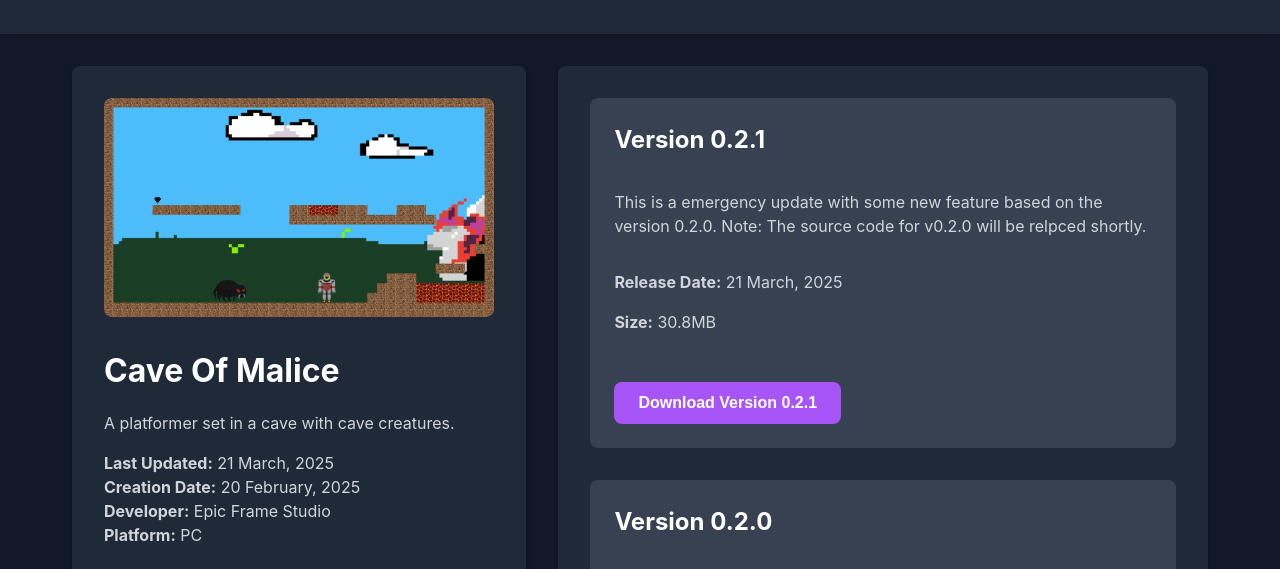
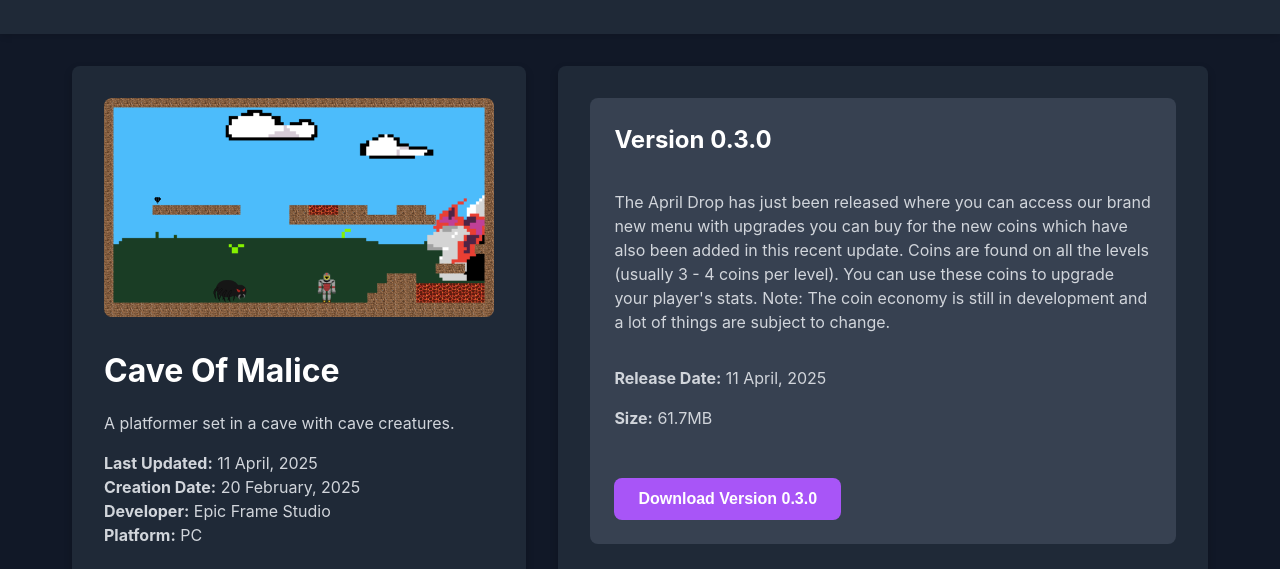
Before and after one commit to epic-frames/library, a plain HTML site: page cave_of_malice.html in a window 1280 px wide. Shown: the part 178-747 px from the top of the page. Drawn offline with Linux system fonts and the light colour scheme.

Commit message:
webv1.0.7

```diff
--- a/cave_of_malice.html
+++ b/cave_of_malice.html
@@ -274,7 +274,7 @@
                 <h1>Cave Of Malice</h1>
                 <p>A platformer set in a cave with cave creatures.</p>
                 <div class="game-stats">
-                    <p><strong>Last Updated:</strong> 21 March, 2025</p>
+                    <p><strong>Last Updated:</strong> 11 April, 2025</p>
                     <p><strong>Creation Date:</strong> 20 February, 2025</p>
                     <p><strong>Developer:</strong> Epic Frame Studio</p>
                     <p><strong>Platform:</strong> PC</p>
--- a/script.js
+++ b/script.js
@@ -5,8 +5,8 @@ const main_news = [
         id: 6,
         release: "11 April, 2025 16:00:00",
         title: 'New Version of "Cave of Malice" (still in beta-development)',
-        date: "8 April, 2025",
-        content: 'Wait and see',
+        date: "11 April, 2025",
+        content: 'A new version of "Cave of Malice" has just dropped with coins and a shop. Check out the game versions for more detail',
         image: "Assets/COM.png"
     },
     {
@@ -42,8 +42,8 @@ const news = [
         release: "11 April, 2025 16:00:00",
         tags: "New Update",
         title: 'New Version of "Cave of Malice" (still in beta-development)',
-        date: "8 April, 2025",
-        content: 'Wait and see',
+        date: "11 April, 2025",
+        content: 'A new version of "Cave of Malice" has just dropped with coins and a shop. Check out the game versions for more detail',
         image: "Assets/COM.png"
     },
     {
@@ -124,6 +124,7 @@ const games = [
         description: "A platformer set in a cave with cave creatures.",
         image: "Assets/COM.png",
         versions: [
+            { version: "v0.3.0", date: "11 April, 2025", notes: "Added a new shop where you can buy upgrades with coins"},
             { version: "v0.2.1", date: "21 March, 2025", notes: "This is a emergency update with some new feature based on the version 0.2.0"},
             { version: "v0.2.0", date: "20 March, 2025", notes: "Added 2 new levels and a new enemy" },
             { version: "v0.1.0", date: "20 February, 2025", notes: "Initial launch (open beta testing)" }
@@ -190,6 +191,13 @@ const versions = {
         }
     ],
     "Cave_Of_Malice": [
+        {
+            id: 4,
+            name: "0.3.0",
+            description: "The April Drop has just been released where you can access our brand new menu with upgrades you can buy for the new coins which have also been added in this recent update. Coins are found on all the levels (usually 3 - 4 coins per level). You can use these coins to upgrade your player's stats. Note: The coin economy is still in development and a lot of things are subject to change.",
+            date: "11 April, 2025",
+            size: "61.7MB"
+        },
         {
             id: 3,
             name: "0.2.1",
```
Also changed, not shown: 3 other files.
